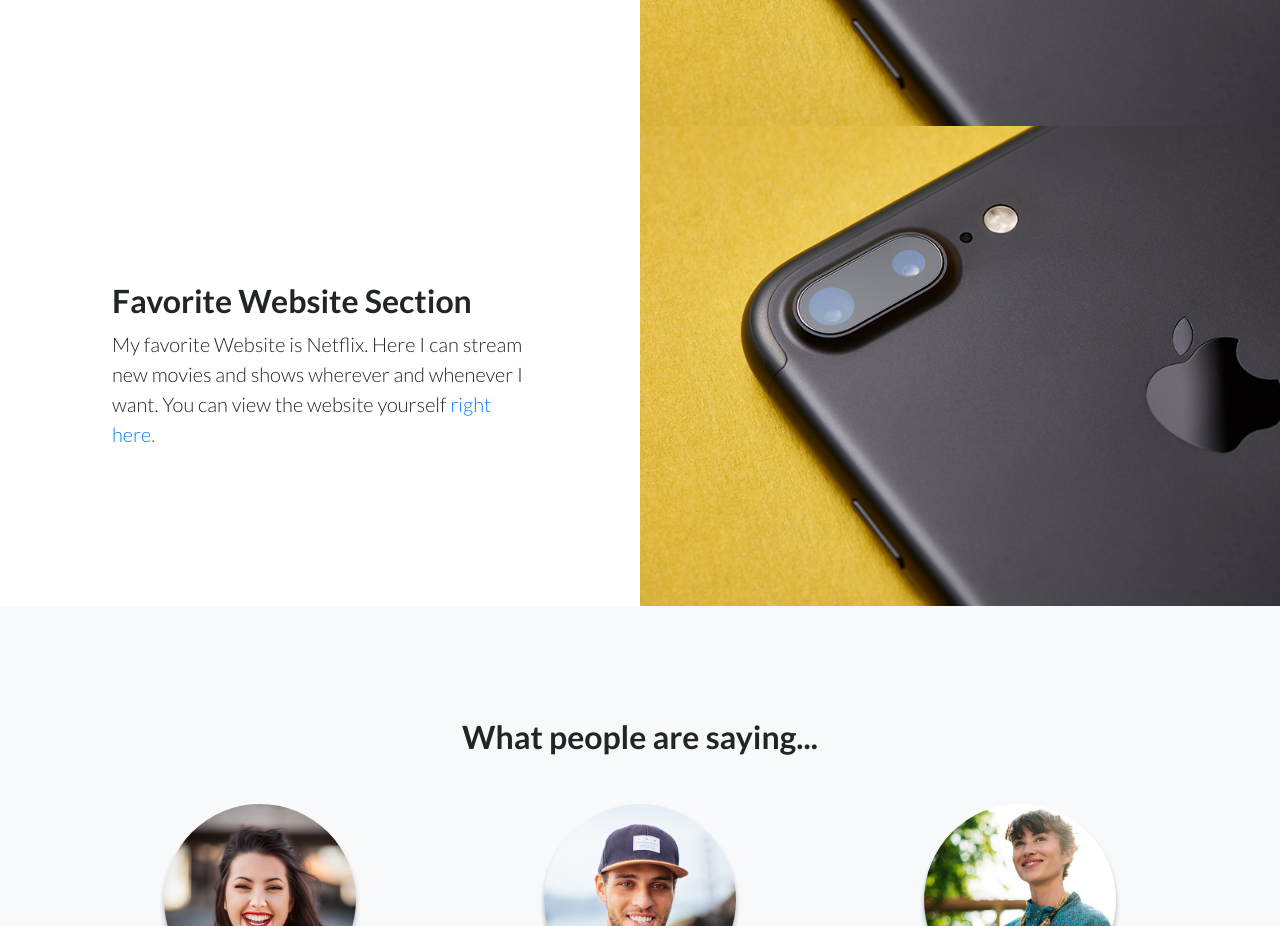
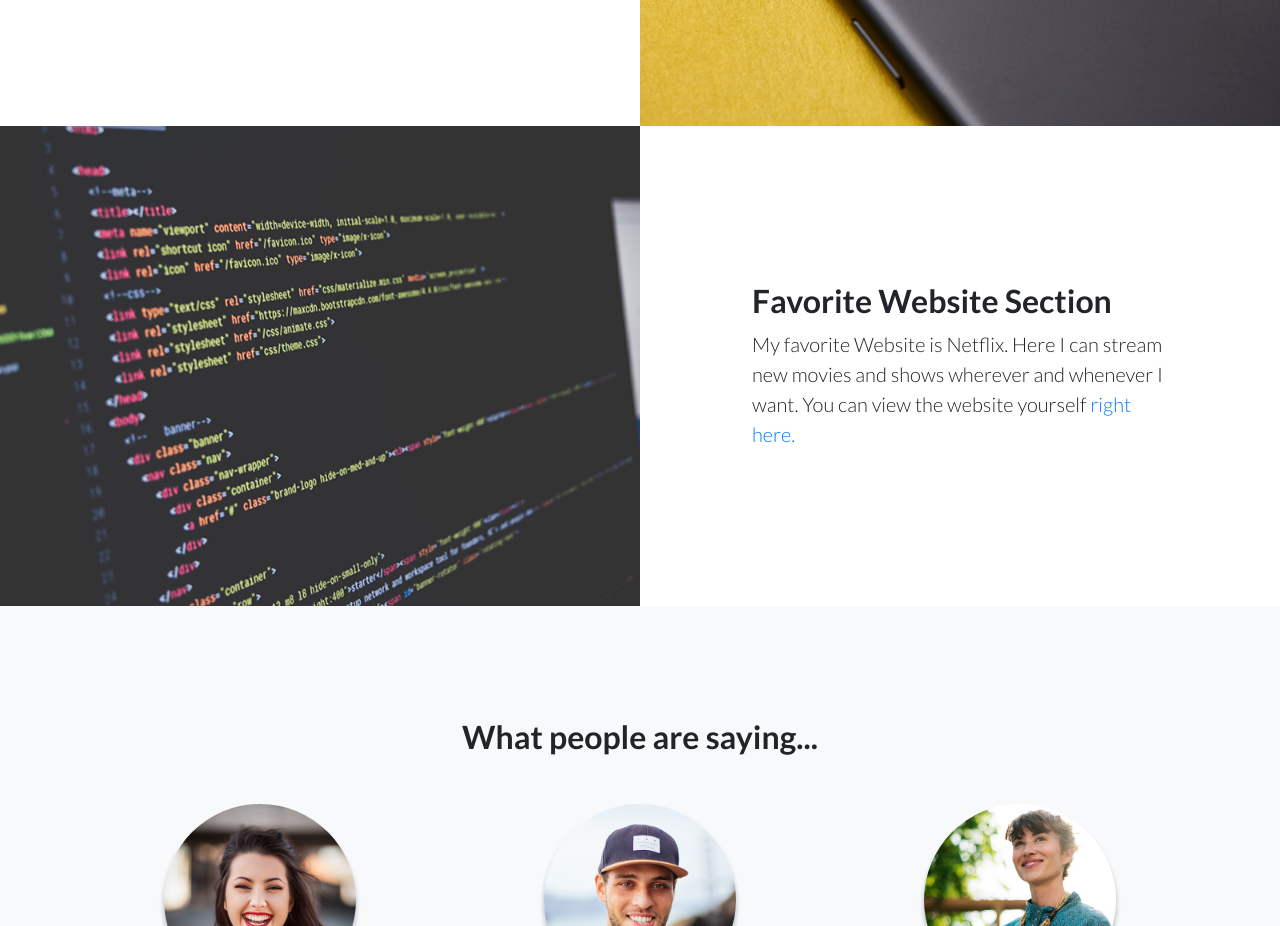
Before and after one commit to DariyusHadizadeh19/CUS1172Project1, a website: page index.html in a window 1280 px wide. Shown: the part 2820-3746 px from the top of the page. Drawn offline with Linux system fonts and the light colour scheme.

Commit message:
Update index.html

```diff
--- a/index.html
+++ b/index.html
@@ -88,11 +88,11 @@
           <p class="lead mb-0"> My favorite song is Glowed Up by Katranada. My favorite movie is Inception. And my favorite TV show is The Boys. </p>
         </div>
       </div>
-     <div class="row no-gutters">
-        <div class="col-lg-6 order-lg-2 text-white showcase-img" style="background-image: url('img/bg-showcase-1.jpg');"></div>
-        <div class="col-lg-6 order-lg-1 my-auto showcase-text">
+      <div class="row no-gutters">
+        <div class="col-lg-6 text-white showcase-img" style="background-image: url('img/bg-showcase-2.jpg');"></div>
+        <div class="col-lg-6 my-auto showcase-text">
           <h2>Favorite Website Section</h2>
-          <p class="lead mb-0"> My favorite Website is Netflix. Here I can stream new movies and shows wherever and whenever I want. You can view the website yourself <a href=“https://www.netflix.com/browse”> right here.</a> </p>
+          <p class="lead mb-0">My favorite Website is Netflix. Here I can stream new movies and shows wherever and whenever I want. You can view the website yourself <a href=“https://www.netflix.com/browse”> right here.</a> </p>
         </div>
       </div>
     </div>
```
